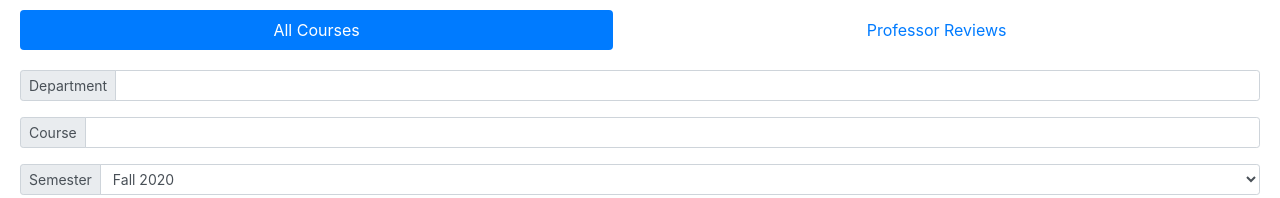
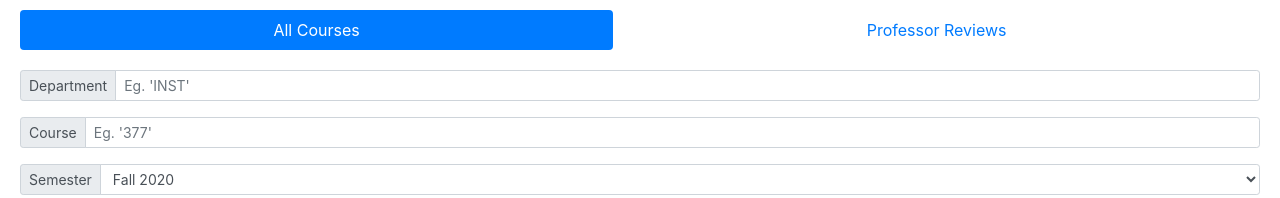
Before and after one commit to Berniez88/finalproject377, a website: page public/search_index.html in a window 1280 px wide. Shown: the part 146-344 px from the top of the page. Drawn offline with nearby package versions, Linux system fonts and the light colour scheme; no server answers.

Commit message:
added placeholders to search forms

```diff
--- a/public/search_index.html
+++ b/public/search_index.html
@@ -51,14 +51,14 @@
             <span class="input-group-text" id="inputGroup-sizing-sm">Department</span>
           </div>
           <input type="text" class="form-control" aria-label="Sizing example input"
-            aria-describedby="inputGroup-sizing-sm" name="department" required>
+            aria-describedby="inputGroup-sizing-sm" name="department" placeholder="Eg. 'INST'" required>
         </div>
         <div class="input-group input-group-sm mb-3">
           <div class="input-group-prepend">
             <span class="input-group-text" id="inputGroup-sizing-sm">Course</span>
           </div>
           <input type="text" class="form-control" aria-label="Sizing example input"
-            aria-describedby="inputGroup-sizing-sm" name="course">
+            aria-describedby="inputGroup-sizing-sm" name="course" placeholder="Eg. '377'">
         </div>
 
         <div class="input-group input-group-sm mb-3">
```
